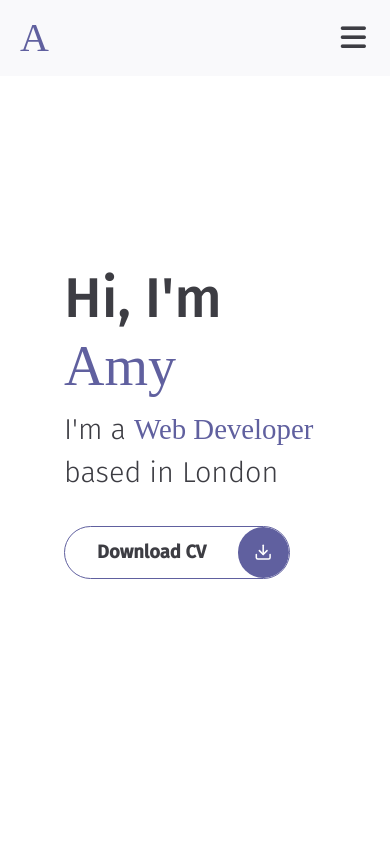
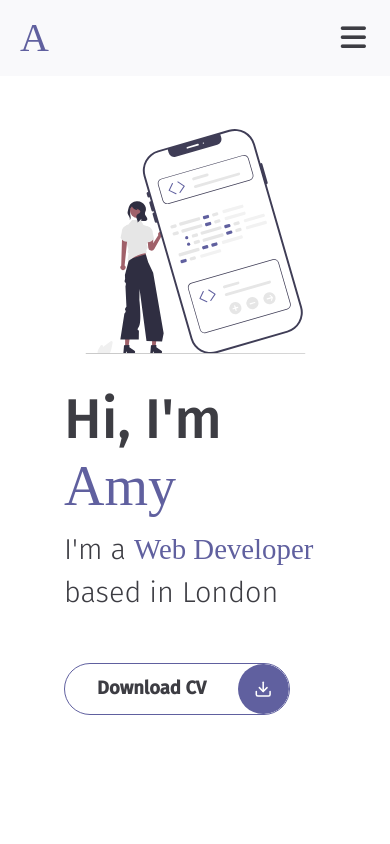
Before and after one commit to amydevlondon/Portfolio, a React (Create React App) app: page / in a window 390 px wide. Shown: the top 844 px of the page. Built offline with nearby package versions, Linux system fonts and the light colour scheme; a web font is replaced by a local one.

Commit message:
change header icon on mobile

```diff
--- a/src/index.css
+++ b/src/index.css
@@ -117,12 +117,13 @@ section:nth-of-type(even) {
 .navbar.navbar-custom a:hover {
 	color: var(--accent-color);
 }
-/* HEADER */
 .header .logo {
-	display: none;
+	max-height: 225px;
+	max-width: 225px;
+	margin-bottom: 2rem;
 }
 .header-text {
-	margin-bottom: 2rem;
+	margin-bottom: 3rem;
 }
 .header h1 {
 	font-size: var(--font-size-xl);
@@ -267,9 +268,6 @@ section:nth-of-type(even) {
 		column-gap: 2rem;
 	}
 	.header .logo {
-		display: block;
-	}
-	.header .logo {
 		max-height: 450px;
 		max-width: 450px;
 	}
```
